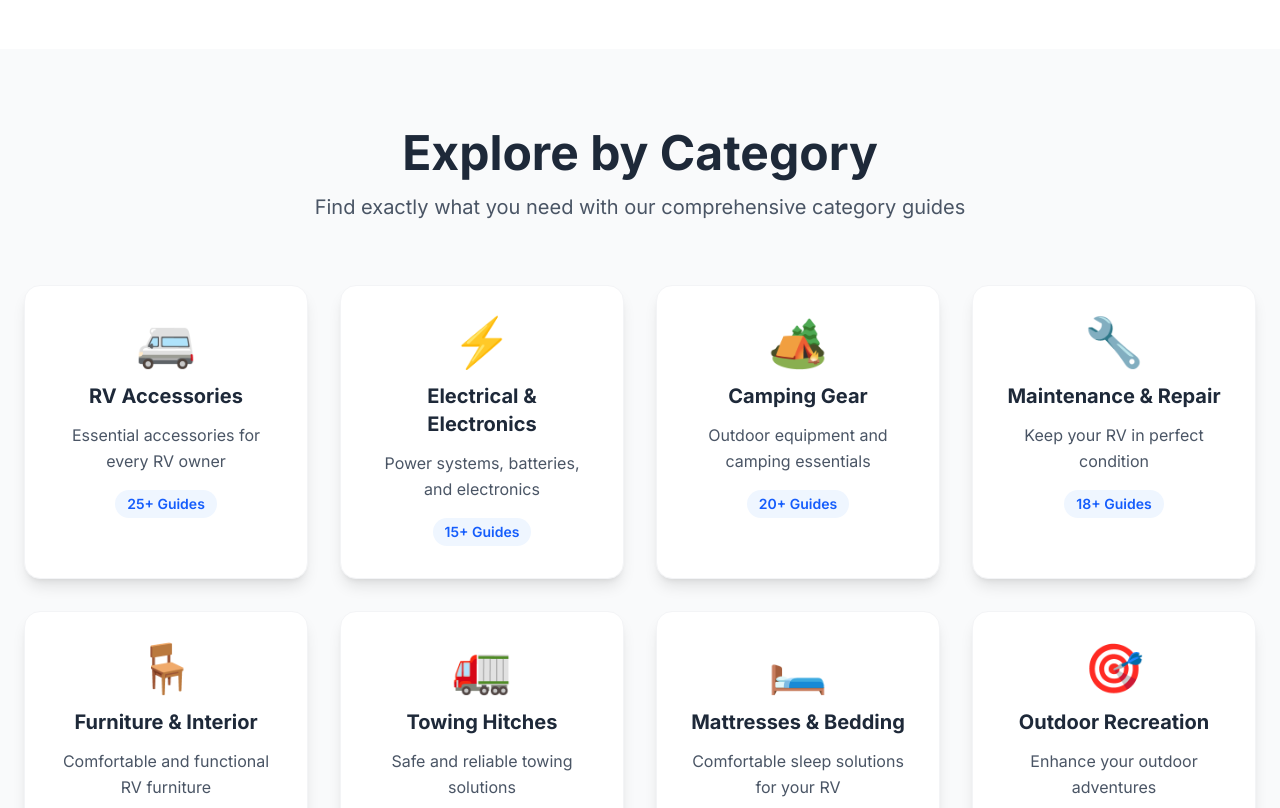
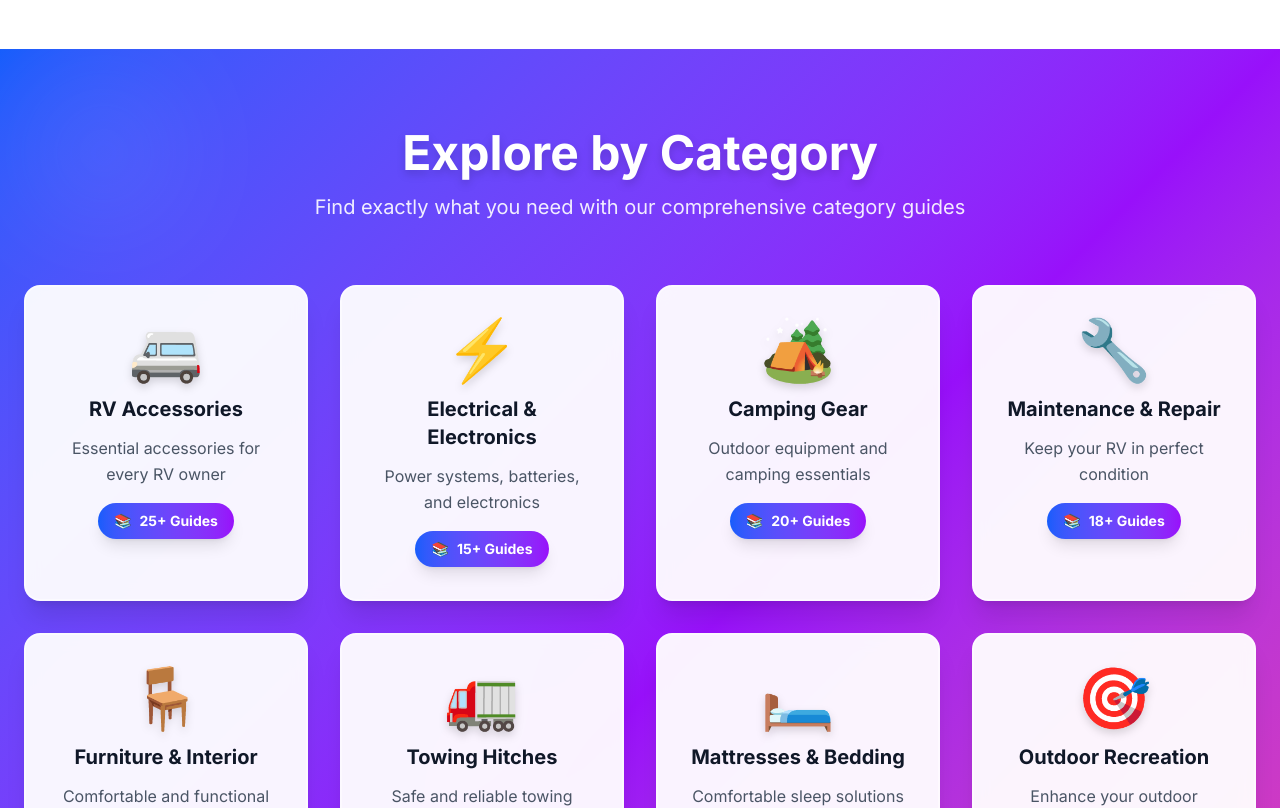
Before and after one commit to osorioj202/rv-promax-website, a Next.js app: page / in a window 1280 px wide. Shown: the part 2940-3748 px from the top of the page. Built offline with nearby package versions, Linux system fonts and the light colour scheme.

Commit message:
feat: modernize expert guides and categories sections with gradients, glassmorphism and enhanced animations

```diff
--- a/app/page.tsx
+++ b/app/page.tsx
@@ -241,18 +241,25 @@ export default function Home() {
       </section>
 
       {/* Enhanced Categories Section */}
-      <section className="py-20 px-6 bg-gray-50">
-        <div className="max-w-7xl mx-auto">
-          <div className="text-center mb-16">
-            <h2 className="text-4xl md:text-5xl font-bold text-gray-800 mb-4">
+      <section className="relative py-16 sm:py-20 px-4 sm:px-6 bg-gradient-to-br from-blue-600 via-purple-600 to-pink-500 overflow-hidden">
+        {/* Patrón de fondo decorativo */}
+        <div className="absolute inset-0 opacity-10">
+          <div className="absolute top-10 left-10 w-32 h-32 bg-white rounded-full blur-3xl"></div>
+          <div className="absolute bottom-20 right-20 w-40 h-40 bg-white rounded-full blur-3xl"></div>
+          <div className="absolute top-1/2 left-1/3 w-24 h-24 bg-white rounded-full blur-2xl"></div>
+        </div>
+
+        <div className="max-w-7xl mx-auto relative z-10">
+          <div className="text-center mb-12 sm:mb-16">
+            <h2 className="text-3xl sm:text-4xl md:text-5xl font-bold text-white mb-3 sm:mb-4 drop-shadow-lg">
               Explore by Category
             </h2>
-            <p className="text-xl text-gray-600 max-w-3xl mx-auto">
+            <p className="text-base sm:text-lg md:text-xl text-white/90 max-w-3xl mx-auto">
               Find exactly what you need with our comprehensive category guides
             </p>
           </div>
 
-          <div className="grid grid-cols-1 md:grid-cols-2 lg:grid-cols-3 xl:grid-cols-4 gap-8">
+          <div className="grid grid-cols-1 sm:grid-cols-2 lg:grid-cols-3 xl:grid-cols-4 gap-4 sm:gap-6 lg:gap-8">
             {[
               { href: '/rv-accessories', title: 'RV Accessories', desc: 'Essential accessories for every RV owner', count: '25+ Guides' },
               { href: '/electrical-electronics', title: 'Electrical & Electronics', desc: 'Power systems, batteries, and electronics', count: '15+ Guides' },
@@ -268,16 +275,20 @@ export default function Home() {
               <Link
                 key={cat.href}
                 href={cat.href}
-                className="group bg-white p-8 rounded-2xl shadow-lg hover:shadow-2xl transition-all duration-300 transform hover:-translate-y-2 border border-gray-100 text-center category-button"
+                className="group relative bg-white/95 backdrop-blur-sm p-6 sm:p-8 rounded-2xl shadow-xl hover:shadow-2xl transition-all duration-500 transform hover:-translate-y-3 hover:scale-105 border-2 border-white/50 hover:border-white text-center overflow-hidden"
               >
-                <div className="text-5xl mb-4 group-hover:scale-110 transition-transform duration-300">
+                {/* Borde superior con gradiente animado */}
+                <div className="absolute top-0 left-0 right-0 h-1 bg-gradient-to-r from-blue-500 via-purple-500 to-pink-500 transform scale-x-0 group-hover:scale-x-100 transition-transform duration-500 origin-left"></div>
+
+                <div className="text-5xl sm:text-6xl mb-3 sm:mb-4 group-hover:scale-125 group-hover:rotate-12 transition-all duration-500 drop-shadow-lg">
                   {getCategoryIconForSection(cat.title)}
                 </div>
-                <h3 className="text-xl font-bold text-gray-800 mb-3 group-hover:text-blue-600 transition-colors">
+                <h3 className="text-lg sm:text-xl font-bold text-gray-900 mb-2 sm:mb-3 group-hover:text-transparent group-hover:bg-gradient-to-r group-hover:from-blue-600 group-hover:to-purple-600 group-hover:bg-clip-text transition-all duration-300">
                   {cat.title}
                 </h3>
-                <p className="text-gray-600 mb-4 leading-relaxed">{cat.desc}</p>
-                <div className="text-sm font-semibold text-blue-600 bg-blue-50 px-3 py-1 rounded-full inline-block">
+                <p className="text-sm sm:text-base text-gray-600 mb-3 sm:mb-4 leading-relaxed">{cat.desc}</p>
+                <div className="inline-flex items-center gap-2 text-xs sm:text-sm font-bold text-white bg-gradient-to-r from-blue-600 to-purple-600 px-3 sm:px-4 py-1.5 sm:py-2 rounded-full shadow-lg group-hover:shadow-xl group-hover:from-purple-600 group-hover:to-pink-600 transition-all duration-300">
+                  <span>📚</span>
                   {cat.count}
                 </div>
               </Link>
```
